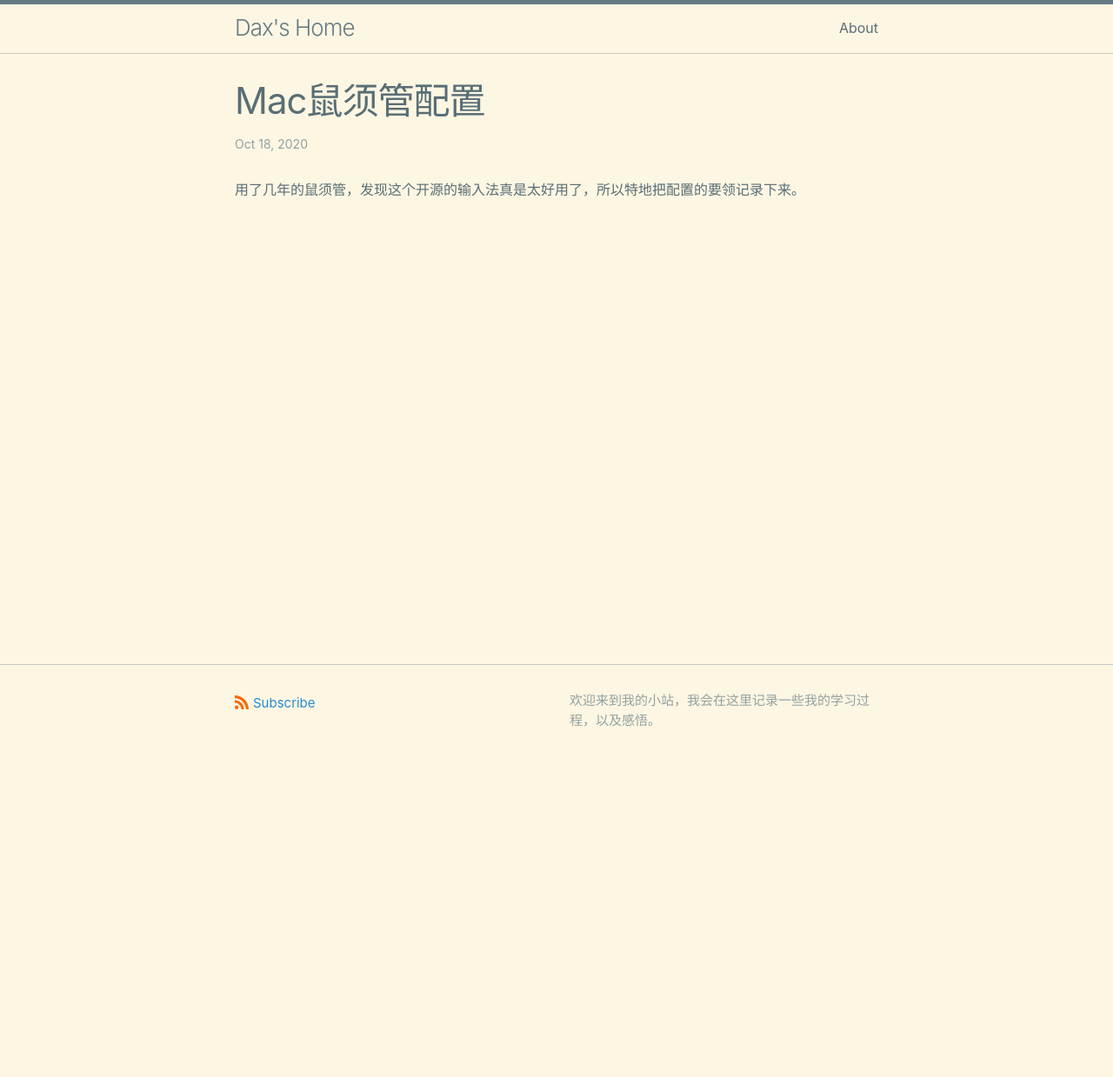
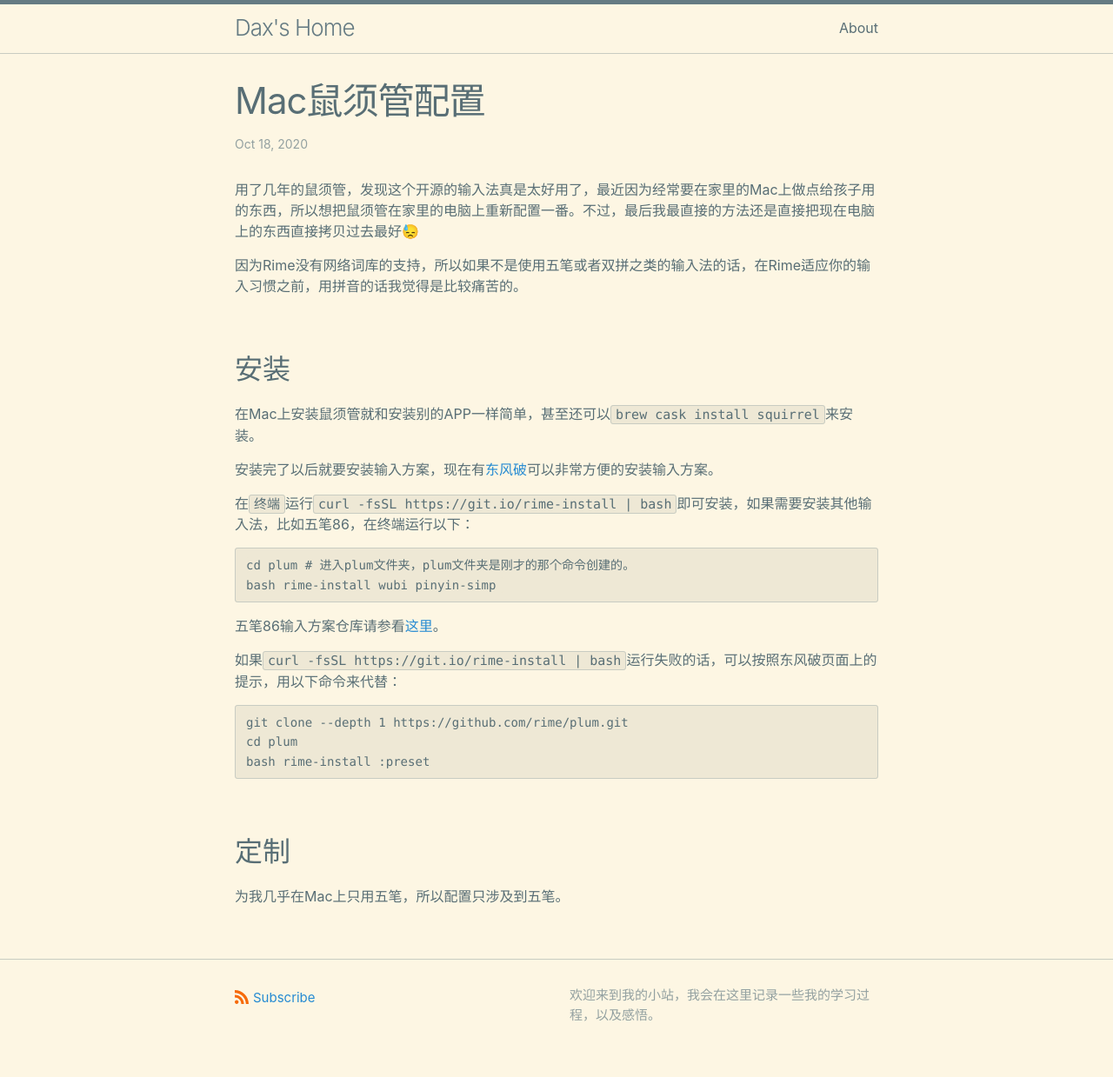
Before and after one commit to bestdax/bestdax.github.io, a Jekyll site: the page built from _posts/2020-10-18-Rime.md, in a window 1280 px wide. Shown: the whole page at 87% size. Built offline with Jekyll 4.4.1, drawn with Linux system fonts in a browser that asks for light colours; before the commit the page ends 900 px from its top, so only the background shows below that.

Commit message:
add solution when 'curl -fsSL https://git.io/rime-install | bash' failed.

````diff
--- a/_posts/2020-10-18-Rime.md
+++ b/_posts/2020-10-18-Rime.md
@@ -6,4 +6,33 @@ Author: 'dax'
 categories: "note"
 ---
 
-用了几年的鼠须管，发现这个开源的输入法真是太好用了，所以特地把配置的要领记录下来。
+用了几年的鼠须管，发现这个开源的输入法真是太好用了，最近因为经常要在家里的Mac上做点给孩子用的东西，所以想把鼠须管在家里的电脑上重新配置一番。不过，最后我最直接的方法还是直接把现在电脑上的东西直接拷贝过去最好😓️
+
+因为Rime没有网络词库的支持，所以如果不是使用五笔或者双拼之类的输入法的话，在Rime适应你的输入习惯之前，用拼音的话我觉得是比较痛苦的。
+
+## 安装
+
+在Mac上安装鼠须管就和安装别的APP一样简单，甚至还可以`brew cask install squirrel`来安装。
+
+安装完了以后就要安装输入方案，现在有[东风破](https://github.com/rime/plum)可以非常方便的安装输入方案。
+
+在`终端`运行`curl -fsSL https://git.io/rime-install | bash`即可安装，如果需要安装其他输入法，比如五笔86，在终端运行以下：
+
+```
+cd plum # 进入plum文件夹，plum文件夹是刚才的那个命令创建的。
+bash rime-install wubi pinyin-simp
+```
+
+五笔86输入方案仓库请参看[这里](https://github.com/rime/rime-wubi)。
+
+如果`curl -fsSL https://git.io/rime-install | bash`运行失败的话，可以按照东风破页面上的提示，用以下命令来代替：
+
+```
+git clone --depth 1 https://github.com/rime/plum.git
+cd plum
+bash rime-install :preset
+```
+
+## 定制
+
+为我几乎在Mac上只用五笔，所以配置只涉及到五笔。
````
